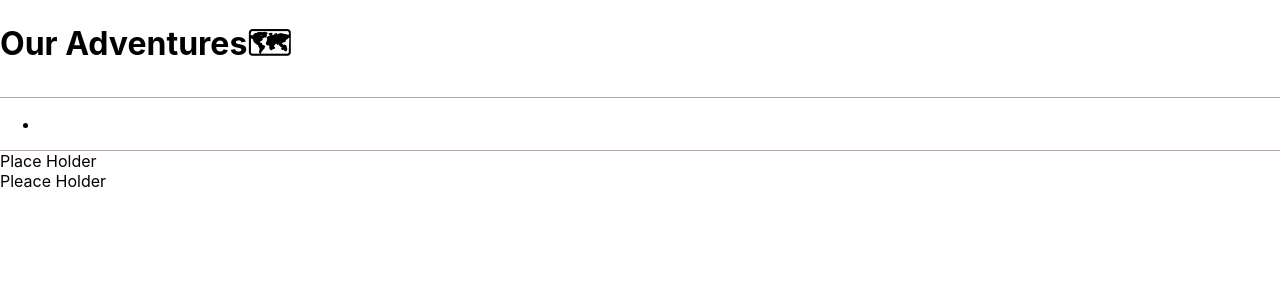
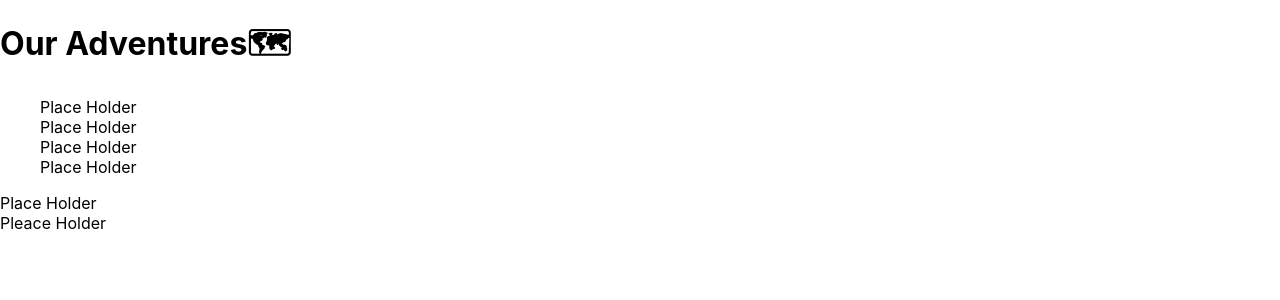
Before and after one commit to charliekozey/our-adventures, a React (Create React App) app: page / in a window 1280 px wide. Shown: the top 300 px of the page. Built offline with nearby package versions, Linux system fonts and the light colour scheme; data requests are answered from the project's data file.

Commit message:
updated App.js

```diff
--- a/src/App.css
+++ b/src/App.css
@@ -28,7 +28,7 @@
   color: #61dafb;
 }
 
-.mainNavigation{
+.static{
     width: 100%;
     border-style: solid;
     border-color: rgb(101 71 71 / 46%);
--- a/src/components/App.js
+++ b/src/components/App.js
@@ -1,4 +1,4 @@
-import React from "react";
+import React, { useEffect, useState } from "react";
 import Header from "./Header";
 import NavBar from "./NavBar";
 import TripCard from "./TripCard";
@@ -9,14 +9,18 @@ const tripsURL = ("http://localhost:3000/trips")
 
 function App() {
 
+  const [tripsArray, setTripsArray] = useState([])
+
+  useEffect(() => {
   fetch(tripsURL)
     .then(resp => resp.json())
-    .then(data => (console.log(data)))
+    .then(data => setTripsArray(data))
+  })
 
   return (
     <>
       <Header />
-      <NavBar />
+      <NavBar tripsArray={tripsArray} />
       <TripCard />
       <NewForm />
     </>
--- a/src/components/NavBar.js
+++ b/src/components/NavBar.js
@@ -1,18 +1,17 @@
 import React from "react";
-import NavCard from "./NavCard";
+import TripCard from "./TripCard";
 
-function NavBar() {
-  // const mapTripArray = tripArray.map((trip) => {
-  //   return (
-  //     <TripCard
-  //       name={trip.name}
-  //       location={trip.location}
-  //       image={trip.image}
-  //       description={trip.description}
-  //     />
-  //   );
-  // });
-
+function NavBar({ tripsArray }) {
+  const mapTripsArray = tripsArray.map((trip) => {
+    return (
+      <TripCard
+        name={trip.name}
+        // location={trip.location}
+        // image={trip.image}
+        // description={trip.description}
+      />
+    );
+  });
   return (
     <div className="mainNavigation">
       <nav
@@ -20,14 +19,7 @@ function NavBar() {
         aria-label="Main Navigation"
         data-testid="NavigationTrips">
         <ul className="mainList">
-          <li className="mainLink" data-testid="mainLevel_0" touch="false">
-            <div
-              className="static"
-              role="button"
-              id="trip-container">
-              <div></div>
-            </div>
-          </li>
+        <div>{mapTripsArray}</div>
         </ul>
       </nav>
     </div>
--- a/src/components/TripCard.js
+++ b/src/components/TripCard.js
@@ -2,7 +2,7 @@ import React from "react";
 
 function TripCard() {
     return (
-        <div> Place Holder </div>
+        <div> Place Holder</div>
     )
 }
 
```
